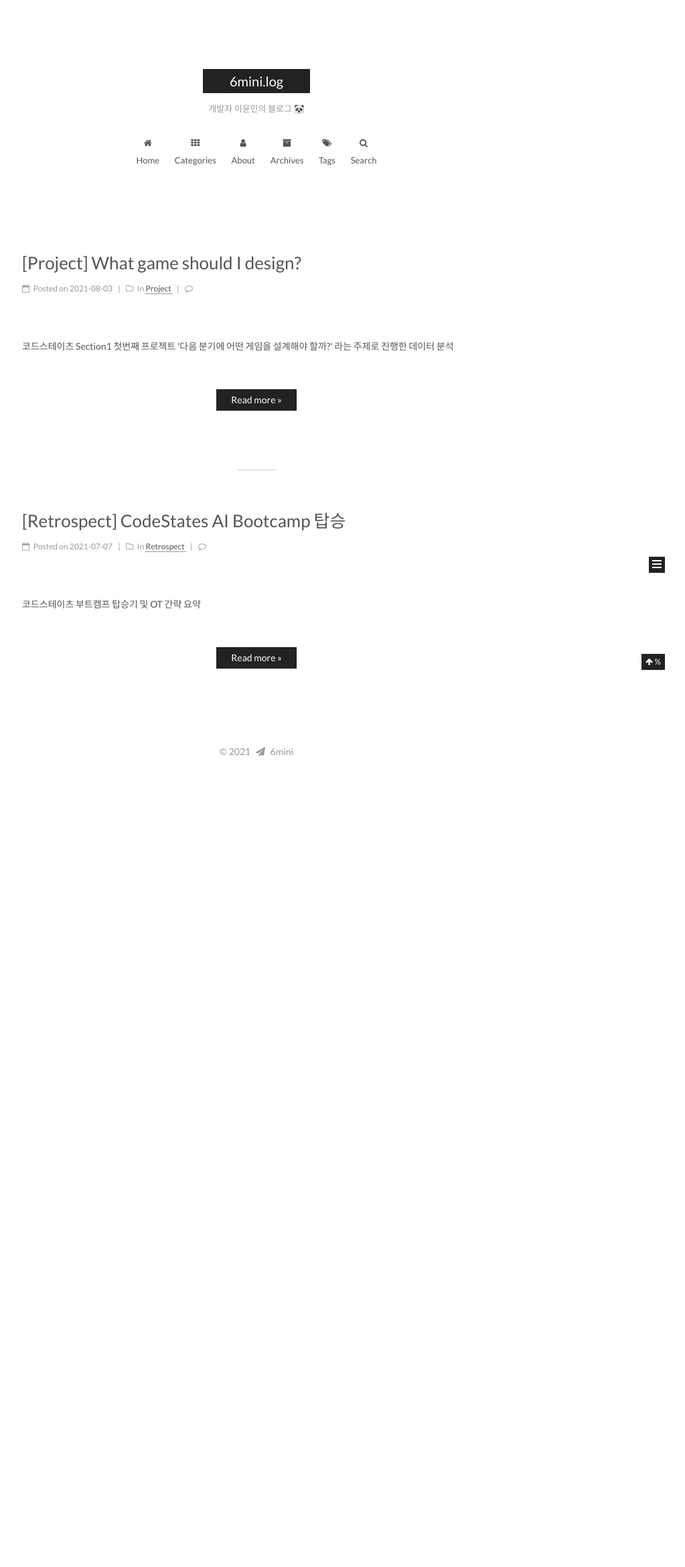
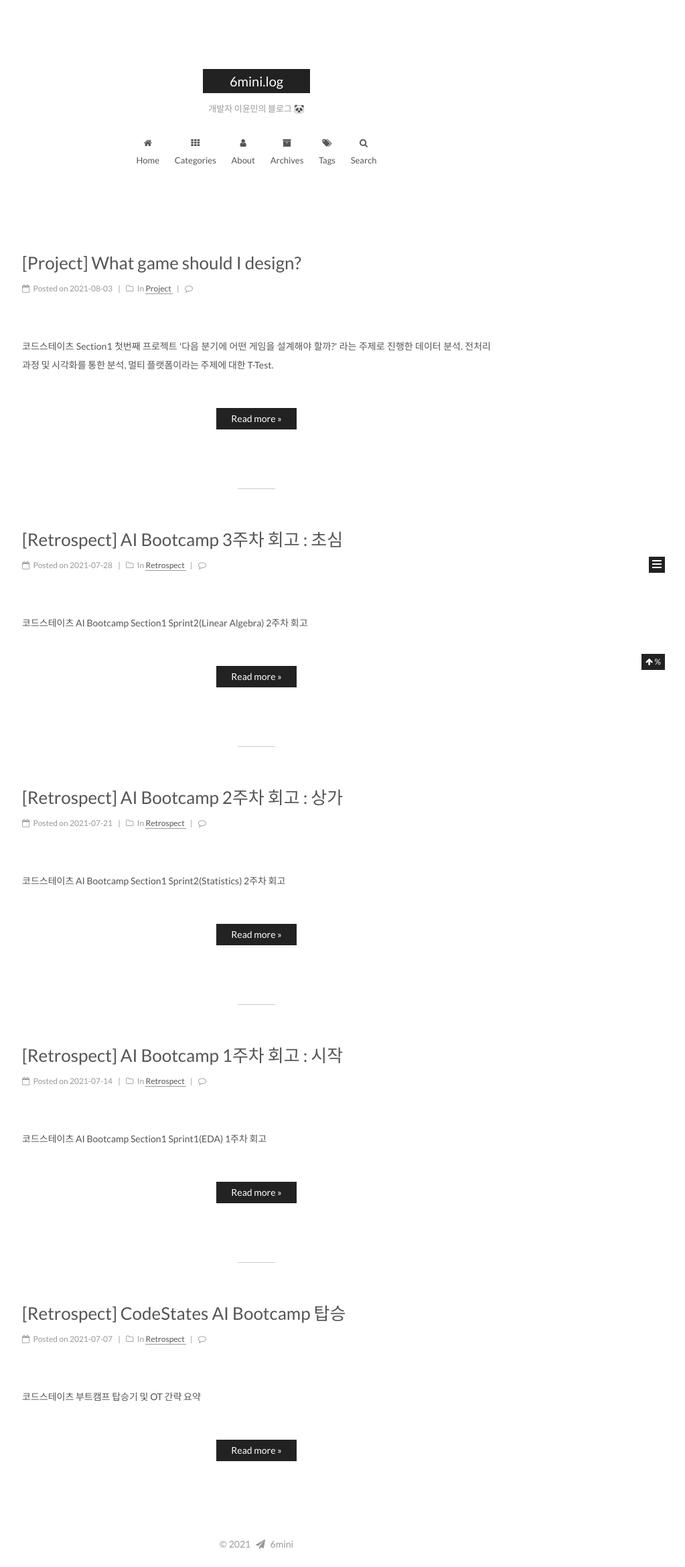
Before and after one commit to 6mini/6mini.github.io, a Jekyll site: the page built from index.html, in a window 1280 px wide. Shown: the whole page at 67% size, without its empty margins (257-1280 px from the left). Built offline with Jekyll 4.4.1, drawn with Linux system fonts in a browser that asks for light colours; the list of posts is cut into pages by our own code; comment, search, counter and statistics services are not loaded; before the commit the page ends 1156 px from its top, so only the background shows below that; part of the change alters nothing that is shown.

Commit message:
Post Retrospect

```diff
--- a/_config.yml
+++ b/_config.yml
@@ -109,7 +109,7 @@ seo: false
 
 # If true, will add site-subtitle to index page, added in jekyll config.
 # subtitle: Subtitle
-index_with_subtitle: false
+index_with_subtitle: true
 
 # ---------------------------------------------------------------
 # Menu Settings
--- /dev/null
+++ b/_posts/2021-07-14-retrospect2.md
@@ -0,0 +1,18 @@
+---
+title: '[Retrospect] AI Bootcamp 1주차 회고 : 시작'
+description: 코드스테이츠 AI Bootcamp Section1 Sprint1(EDA) 1주차 회고
+categories:
+ - Retrospect
+tags: [Retrospect, AI, Bootcamp, CodeStates, 코드스테이츠, 부트캠프, 회고]
+---
+
+교육의 첫 부분인 Section 1 sprint 1을 공부하면서, **Data에 대한 지식이 완전 제로 베이스기 때문에 사실 굉장히 막막했다.** ‘정말 내가 하고 싶은 것일까?’라는 생각도 했던 것 같다. 처음 사용하는 Colab부터 처음 보는 Dataframe, 처음 해 본 PR까지. 이 모든 것이 처음이라 생소하고 어색했다.
+
+ 그랬지만 아직 일주일밖에 안 된 지금, 적응의 동물답게 벌써 많은 것들이 익숙해졌다. 처음 보는 모든 것들을 검색으로 알아낼 수 있었고, 알아낸 것을 이것저것 사용했다. 너무 다양한 지식을 습득해야 했기 때문에 모든 것을 소화할 수 없었지만, 익숙지 않은 부분들은 블로그를 통해 정리하고 필요할 때 가져다 쓸 수 있도록 만들었다. 아직 교육 기간이 많이 남았지만, **‘모르는 게 많구나’라는 생각보단 ‘벌써 이만큼이나 할 줄 아는구나’라는 마음으로 임하고 있다.**
+
+ 무엇보다 코드스테이츠의 과제형 교육 방식이 나에게 너무 환상적이라고 느껴졌다. 지금까지 해왔던 일반적인 수업과는 굉장히 달랐다. 자기 주도적 학습법이라는 게 처음에는 와닿지 않았는데, 첫 주차를 해보니 확실하게 깨달았다. **지식을 달달 외우는 게 아닌, 문제가 주어졌을 때 능동적으로 해결하려고 서칭하는 능력과 커뮤니케이션을 키우는 느낌이라 너무 좋다.**
+
+ **처음이라고 너무 겁먹지 말아야 할 것**을 깨달았다. 코드를 짜는 과정뿐 아니라 다른 많은 문제에 직면했을 때도 능동적으로 해결할 수 있을 것만 같다. 또한 과제가 매일, 시험이 주마다 있는 교육을 7개월 동안 끈질기게 가려면 맨탈과 체력이 중요하겠다고 생각해서 무작정 오래 잡고 있기 보단, 삼시 세끼 영양가 있게 잘 챙겨 먹고, 운동도 꼬박꼬박 해줬다.
+
+ 과제를 해결하다 보면 겉핥기식으로 코드를 복붙하고 지나치는 경우가 종종 있었다. 해당 기능의 중요도를 잘 판단해서 알고 싶은 부분은 개인 학습 시간을 통해 **블로그를 통해 보기 쉽게 정리를 해야 할 필요성**을 느꼈다. 또한 정말 해결하기 힘든 문제에 직면했을 때도 낙담하지 않을 것이다. 주커버그도 모든 걸 안 상태에서 시작하지 않았으니까.
+무엇보다 영어의 중요성을 절실히 느꼈다. 아무래도 깊게 파고들려 하다 보면 영문서의 정보들이 많이 필요했다. 길게 가려면 조금이나마 영어 능력을 키워야 할 것 같다.
--- /dev/null
+++ b/_posts/2021-07-21-retrospect3.md
@@ -0,0 +1,20 @@
+---
+title: '[Retrospect] AI Bootcamp 2주차 회고 : 상가'
+description: 코드스테이츠 AI Bootcamp Section1 Sprint2(Statistics) 2주차 회고
+categories:
+ - Retrospect
+tags: [Retrospect, AI, Bootcamp, CodeStates, 코드스테이츠, 부트캠프, 회고]
+---
+
+1주 차에 대략적인 Pandas를 이용한 Data process와 Dataframe을 다루는 방법 배웠다면, 이번 섹션에서는 각종 Statistics의 개념과 Test 방법들을 배웠다. T-test나 Chi-test, 베이지안 테스트도 처음 보는 개념이라 숙지가 어려웠지만, 무엇보다 가설 검정을 이해하는 것이 굉장히 오래 걸렸다.
+또한, 스프린트 챌린지를 진행하면서 이번 섹션 동안은 개념에만 너무 집중한 탓인지 Dataframe을 다루는 스킬이 미숙해져서 시간을 오래 소모해 아쉽게 도전과제를 끝까지 풀지 못했다.
+
+확실히 이번 섹션은 기술이 아닌 개념에 대해서 이해하는 게 우선시 되어야 한다고 생각했기 때문에 굉장한 어려움을 느꼈는데, 통계학에 대해 지식이 있으셨던 동기 '주연'님이 물심양면으로 도와준 덕에 다행히 이해하고 넘어갈 수 있었다. **혼자 공부할 때와 다르게 누군가와 함께할 때의 지식의 극대화를 절실히 느끼고 있다.**
+또한, 이 전에 공부했던 내용은 외우진 못하더라도 어떤 키워드로 찾았는지 아카이브 해놔야 한다는 중요성을 크게 느꼈다.
+
+혼자서만 깨우칠 수 없는 것도 있다는 점을 깨달았다. 내가 도움받는 만큼 내가 도움 줄 수 있는 부분에 대해서는 돕도록 더 노력해야겠다.
+외람된 말이지만 산스크리트어 중에 '상가'라는 단어가 있다. 직역하면 '모임, 공동체'로써 '사랑과 지지, 격려를 보내는 승려나 수녀들을 일컫는 말'이지만, 현대로 따졌을 때 '친절과 존중이 넘치는 분위기 속에서 서로를 돕는 공동체'라면 '상가'라고 볼 수 있다고 한다.
+현재 내가 속해 있는 코드스테이츠 AI 과정 5기를 '상가'라고 생각한다. 여기서 지식을 쌓아감에 감사하다.
+교육 당일 항상 어려웠거나 찾기 힘들었던 내용을 블로그에 하나씩 포스팅해놓긴 했는데, 스프린트 챌린지를 진행하면서 느낀 점은 이제부터는 이전에 해보았던 테크닉을 더욱더 빠르고 정확하게 수행하기 위해 더 많은 정보를 아카이브 해야겠다고 생각했다.
+
+현재 블로그에 'Did Unknown List'를 만들었다. 몰랐던 모든 것을 그때 바로 정리할 수는 없겠지만, 꼭 알아뒀으면 하는 것들이나 나중에 반드시 도움이 될 것들을 리스트화해서 시간이 날 때마다 추가로 공부하며 정리해 볼 생각이다. 또, 바로바로 찾기 위해서 시리즈나 키워드, 태그 분류도 좀 더 신경 써서 해야겠다. 무엇보다 중요한 건 복습인 것 같다. 블로그 포스팅을 백날 천날 해봐야 보지 않는다면 소용이 없다고 생각한다. 주말을 이용해 그 주에 배우고 공부하며 정리한 내용을 꼭 다시 한번 복습할 예정이다.
--- /dev/null
+++ b/_posts/2021-07-28-retrospect4.md
@@ -0,0 +1,17 @@
+---
+title: '[Retrospect] AI Bootcamp 3주차 회고 : 초심'
+description: 코드스테이츠 AI Bootcamp Section1 Sprint2(Linear Algebra) 2주차 회고
+categories:
+ - Retrospect
+tags: [Retrospect, AI, Bootcamp, CodeStates, 코드스테이츠, 부트캠프, 회고]
+---
+
+시작한 지 벌써 3주 차가 되었기 때문에 스스로 나태해진 걸 많이 느낀 것 같다. 지금까지 살아오면서 항상 그랬듯, 난 확실히 초반에 너무 힘을 줘버리기에 점점 빠진다. 이번 부트캠프에서 그걸 느낀 게 딱 이번 주차였던 것 같다. 7개월의 교육과정 치곤 생각보다 빨리 찾아왔다.
+저번 주 스프린트 챌린지가 끝나고 난 후로 의욕이 떨어져 과제만 마무리하기에 급급했고, 제대로 된 개념 정리가 안되다 보니 다음날, 그다음 날 내용을 이해할 수 없었다. 학습의 방향성을 바꿔야 할 것 같다고 생각한 그 날 단아님의 조언 덕에 해결하는데 3시간가량을 써먹어버리는 **도전과제를 과감히 포기하고 초석을 다지는 데에 집중했다.**
+
+지금까지 과제를 해결하는 데에 집중했던 것 같다. 그토록 싫어했건만, 아직도 여태껏 해왔던 주입식 교육에서 내가 헤어나오지 못한 것 같다(ㅠㅠ). 중요한 건 이해와 응용력이라고 느꼈다. **과제는 단지 힌트를 주는 매개체라는 생각이 든다.** 이 부트캠프가 내 학습의 끝이 아니기에, 도움받으며 학습 방향을, 또 스스로 해볼 힘을 더 길러야 할 것 같다.
+
+사실 이번 섹션을 배우는 주말을 포함한 6일 동안, 4일을 통째로 날렸다. 그러다 보니 남들만큼은 소화하고 싶어서 이틀을 새벽까지 공부했다. 밸런스를 유지하자고 그렇게 다짐했었건만, 지키지 못했다. 꾸준히 조금씩이라도 해놓지 않으면 미래의 내가 개고생한다는 교훈을 얻었다. (하지만 잘 부탁해,,,)
+
+그저께, 어제 학습에 대한 관점에 완전히 바뀌었다. 그 태도를 유지하며 앞으로도 집중해야 할 것에만 집중하며 시간을 아껴야겠다!
+정말 주말을 사랑하지만, 주말에 조금씩이라도 눈에 담아두지 않으면 월요일이 됐을 때 다 리셋되는 걸 경험했으니, 주말에 조금씩이라도 학습할 테다!
--- a/_posts/2021-08-03-project1.md
+++ b/_posts/2021-08-03-project1.md
@@ -1,6 +1,6 @@
 ---
 title: '[Project] What game should I design?'
-description: 코드스테이츠 Section1 첫번째 프로젝트 '다음 분기에 어떤 게임을 설계해야 할까?' 라는 주제로 진행한 데이터 분석
+description: 코드스테이츠 Section1 첫번째 프로젝트 '다음 분기에 어떤 게임을 설계해야 할까?' 라는 주제로 진행한 데이터 분석. 전처리 과정 및 시각화를 통한 분석, 멀티 플랫폼이라는 주제에 대한 T-Test.
 categories:
  - Project
 tags: [Project, Python, EDA, Visualization]
```
